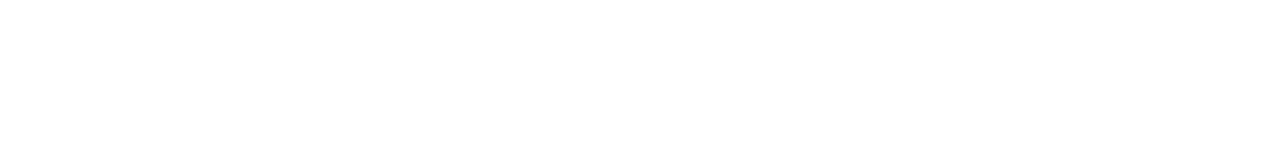
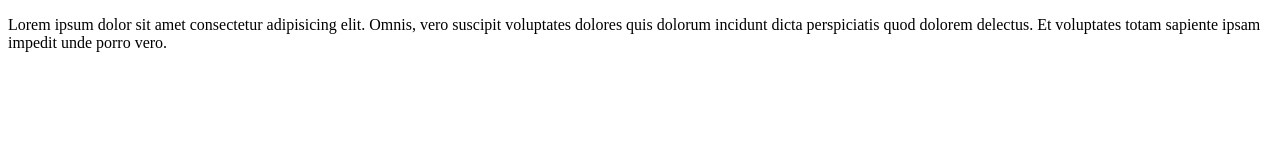
Before and after one commit to TejasMankeshwar/Test, a plain HTML site: page index.html in a window 1280 px wide. Drawn offline with Linux system fonts and the light colour scheme.

Commit message:
Just a check commit

```diff
--- a/index.html
+++ b/index.html
@@ -7,6 +7,6 @@
     <title>Document</title>
 </head>
 <body>
-
+    <p>Lorem ipsum dolor sit amet consectetur adipisicing elit. Omnis, vero suscipit voluptates dolores quis dolorum incidunt dicta perspiciatis quod dolorem delectus. Et voluptates totam sapiente ipsam impedit unde porro vero.</p>
 </body>
 </html>
```
